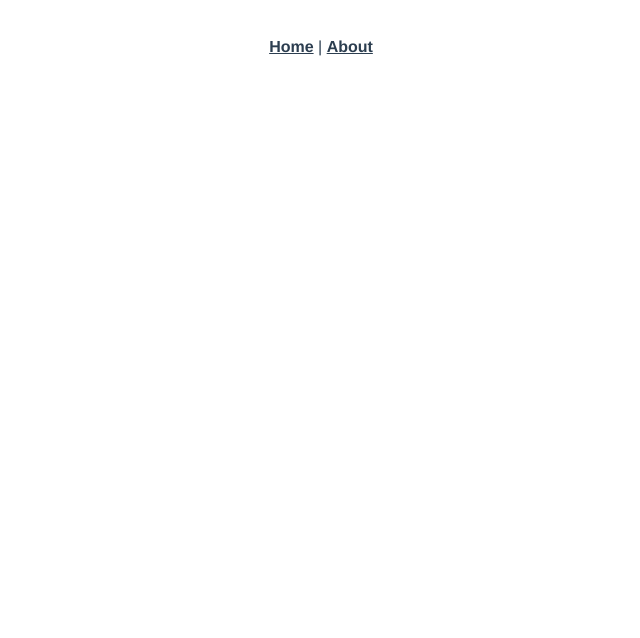
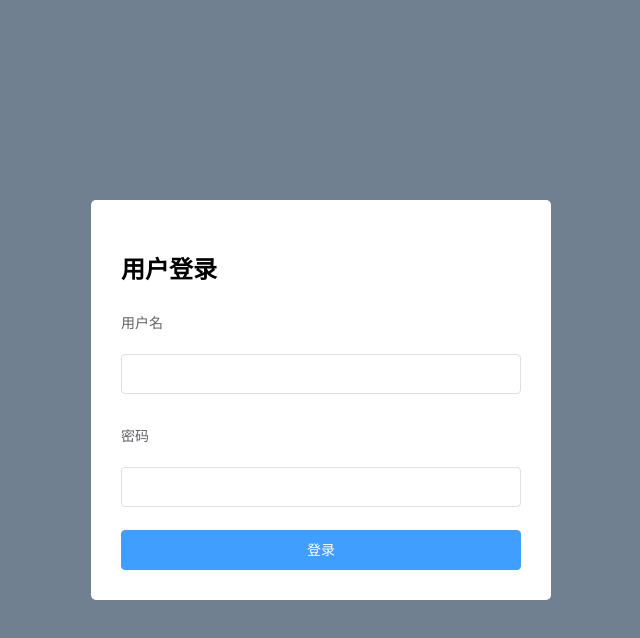
Before and after one commit to Reinhart25/vue-shop-admin, a Vue app: page /login in a window 1280 px wide. Shown: the top 638 px of the page, without its empty margins (319-959 px from the left). Built offline with nearby package versions, Linux system fonts and the light colour scheme.

Commit message:
'axios插件和引入提示框'

```diff
--- a/package.json
+++ b/package.json
@@ -8,6 +8,7 @@
     "lint": "vue-cli-service lint"
   },
   "dependencies": {
+    "axios": "^0.21.1",
     "core-js": "^3.6.5",
     "vue": "^2.6.11",
     "vue-router": "^3.2.0"
@@ -18,6 +19,7 @@
     "@vue/cli-service": "^4.5.0",
     "@vue/eslint-config-standard": "^5.1.2",
     "babel-eslint": "^10.1.0",
+    "element-ui": "^2.15.0",
     "eslint": "^6.7.2",
     "eslint-plugin-import": "^2.20.2",
     "eslint-plugin-node": "^11.1.0",
--- a/src/App.vue
+++ b/src/App.vue
@@ -1,32 +1,17 @@
 <template>
   <div id="app">
-    <div id="nav">
-      <router-link to="/">Home</router-link> |
-      <router-link to="/about">About</router-link>
-    </div>
-    <router-view/>
+    <router-view />
   </div>
 </template>
 
+<script>
+export default {
+  name: 'App'
+}
+</script>
+
 <style>
-#app {
-  font-family: Avenir, Helvetica, Arial, sans-serif;
-  -webkit-font-smoothing: antialiased;
-  -moz-osx-font-smoothing: grayscale;
-  text-align: center;
-  color: #2c3e50;
-}
-
-#nav {
-  padding: 30px;
-}
-
-#nav a {
-  font-weight: bold;
-  color: #2c3e50;
-}
-
-#nav a.router-link-exact-active {
-  color: #42b983;
+html,body,#app {
+  height: 100%;
 }
 </style>
--- /dev/null
+++ b/src/assets/css/base.css
@@ -0,0 +1,6 @@
+html,
+body {
+  height: 100%;
+  margin: 0;
+  padding: 0;
+}
--- a/src/components/HelloWorld.vue
+++ /dev/null
@@ -1,58 +0,0 @@
-<template>
-  <div class="hello">
-    <h1>{{ msg }}</h1>
-    <p>
-      For a guide and recipes on how to configure / customize this project,<br>
-      check out the
-      <a href="https://cli.vuejs.org" target="_blank" rel="noopener">vue-cli documentation</a>.
-    </p>
-    <h3>Installed CLI Plugins</h3>
-    <ul>
-      <li><a href="https://github.com/vuejs/vue-cli/tree/dev/packages/%40vue/cli-plugin-babel" target="_blank" rel="noopener">babel</a></li>
-      <li><a href="https://github.com/vuejs/vue-cli/tree/dev/packages/%40vue/cli-plugin-eslint" target="_blank" rel="noopener">eslint</a></li>
-    </ul>
-    <h3>Essential Links</h3>
-    <ul>
-      <li><a href="https://vuejs.org" target="_blank" rel="noopener">Core Docs</a></li>
-      <li><a href="https://forum.vuejs.org" target="_blank" rel="noopener">Forum</a></li>
-      <li><a href="https://chat.vuejs.org" target="_blank" rel="noopener">Community Chat</a></li>
-      <li><a href="https://twitter.com/vuejs" target="_blank" rel="noopener">Twitter</a></li>
-      <li><a href="https://news.vuejs.org" target="_blank" rel="noopener">News</a></li>
-    </ul>
-    <h3>Ecosystem</h3>
-    <ul>
-      <li><a href="https://router.vuejs.org" target="_blank" rel="noopener">vue-router</a></li>
-      <li><a href="https://vuex.vuejs.org" target="_blank" rel="noopener">vuex</a></li>
-      <li><a href="https://github.com/vuejs/vue-devtools#vue-devtools" target="_blank" rel="noopener">vue-devtools</a></li>
-      <li><a href="https://vue-loader.vuejs.org" target="_blank" rel="noopener">vue-loader</a></li>
-      <li><a href="https://github.com/vuejs/awesome-vue" target="_blank" rel="noopener">awesome-vue</a></li>
-    </ul>
-  </div>
-</template>
-
-<script>
-export default {
-  name: 'HelloWorld',
-  props: {
-    msg: String
-  }
-}
-</script>
-
-<!-- Add "scoped" attribute to limit CSS to this component only -->
-<style scoped>
-h3 {
-  margin: 40px 0 0;
-}
-ul {
-  list-style-type: none;
-  padding: 0;
-}
-li {
-  display: inline-block;
-  margin: 0 10px;
-}
-a {
-  color: #42b983;
-}
-</style>
--- /dev/null
+++ b/src/components/login/login.vue
@@ -0,0 +1,85 @@
+<template>
+  <div class="login-wrap">
+    <el-form
+      class="login-form"
+      :label-position="labelPosition"
+      label-width="80px"
+      :model="formdata"
+    >
+      <h2>用户登录</h2>
+      <el-form-item label="用户名">
+        <el-input v-model="formdata.username"></el-input>
+      </el-form-item>
+      <el-form-item label="密码">
+        <el-input v-model="formdata.password"></el-input>
+      </el-form-item>
+      <el-button @click.prevent="handleLogin()" type="primary" class="login-btn"
+        >登录</el-button
+      >
+    </el-form>
+  </div>
+</template>
+
+<script>
+export default {
+  name: 'login',
+  data () {
+    return {
+      labelPosition: 'top',
+      formdata: {
+        username: '',
+        password: ''
+      }
+    }
+  },
+  methods: {
+    // 登录请求
+    handleLogin () {
+      console.log(this.formdata)
+      // axios#post(url[, data[, config]])
+      this.$http.post('login', this.formdata).then(response => {
+        // 登录成功     不成功
+        // 1. 跳转home  1. 提示消息(哪不对)
+        // 2. 提示成功
+        // console.log(response)
+        const {
+          data,
+          meta: { msg, status }
+        } = response.data
+        //  登录成功
+        if (status === 200) {
+          // 1. 跳转home
+          this.$router.push({ name: 'home' })
+          //  2. 提示成功
+          this.$message.success(msg)
+          console.log(data)
+        } else {
+          // 不成功
+          // 1. 提示消息(哪不对)
+          this.$message.warning(msg)
+          console.log(data)
+        }
+      })
+    }
+  }
+}
+</script>
+
+<style>
+.login-wrap {
+  height: 100%;
+  background-color: slategrey;
+  display: flex;
+  justify-content: center;
+  align-items: center;
+}
+.login-wrap .login-form {
+  background-color: #fff;
+  width: 400px;
+  padding: 30px;
+  border-radius: 5px;
+}
+.login-wrap .login-btn {
+  width: 100%;
+}
+</style>
--- /dev/null
+++ b/src/plugins/http.js
@@ -0,0 +1,11 @@
+// 插件模块
+import axios from 'axios'
+
+const MyHttpServer = {}
+
+MyHttpServer.install = (Vue) => {
+  axios.defaults.baseURL = 'http://127.0.0.1:8888/api/private/v1/'
+  // 4. 添加实例方法
+  Vue.prototype.$http = axios
+}
+export default MyHttpServer
--- a/src/router/index.js
+++ b/src/router/index.js
@@ -1,22 +1,20 @@
 import Vue from 'vue'
 import VueRouter from 'vue-router'
-import Home from '../views/Home.vue'
+import Login from '@/components/login/login.vue'
+import Home from '@/view/home.vue'
 
 Vue.use(VueRouter)
 
 const routes = [
   {
     path: '/',
-    name: 'Home',
+    name: 'home',
     component: Home
   },
   {
-    path: '/about',
-    name: 'About',
-    // route level code-splitting
-    // this generates a separate chunk (about.[hash].js) for this route
-    // which is lazy-loaded when the route is visited.
-    component: () => import(/* webpackChunkName: "about" */ '../views/About.vue')
+    path: '/login',
+    name: 'login',
+    component: Login
   }
 ]
 
--- a/src/views/About.vue
+++ /dev/null
@@ -1,5 +0,0 @@
-<template>
-  <div class="about">
-    <h1>This is an about page</h1>
-  </div>
-</template>
--- a/src/views/Home.vue
+++ b/src/views/Home.vue
@@ -1,18 +1,14 @@
 <template>
-  <div class="home">
-    <img alt="Vue logo" src="../assets/logo.png">
-    <HelloWorld msg="Welcome to Your Vue.js App"/>
-  </div>
+  <h1>home</h1>
 </template>
 
 <script>
 // @ is an alias to /src
-import HelloWorld from '@/components/HelloWorld.vue'
-
 export default {
-  name: 'Home',
-  components: {
-    HelloWorld
-  }
+  name: 'home'
 }
 </script>
+
+<style>
+
+</style>
```
Also changed, not shown: src/main.js (+10 -0 lines), src/assets/logo.png (deleted), 1 other file (tests, documents, lock files or other folders).
